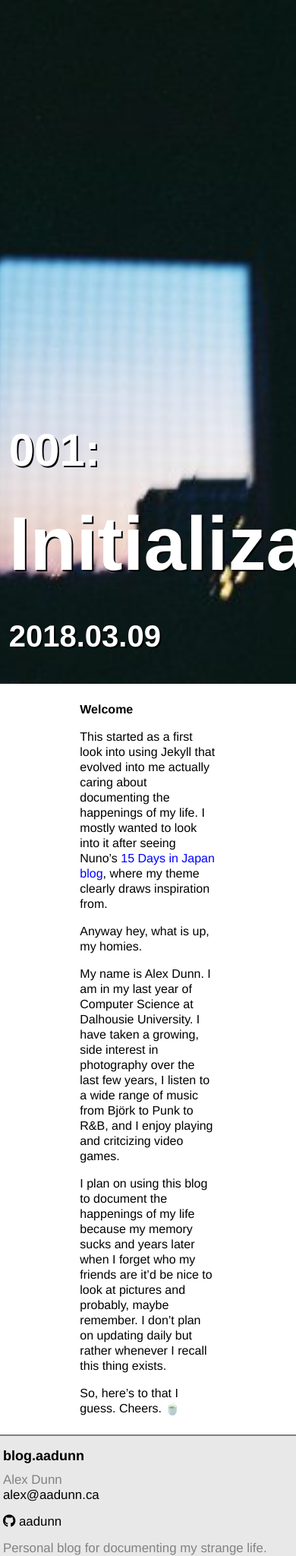
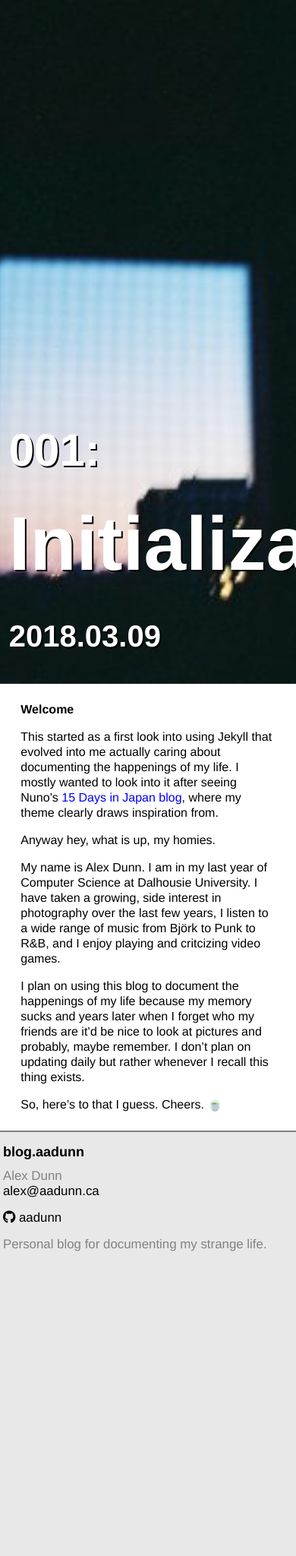
Before and after one commit to aadunn/blog, a Jekyll site: the page built from _posts/2018-03-09-first-post.md, in a window 390 px wide. Shown: the whole page at 76% size. Built offline with Jekyll 4.4.1, drawn with Linux system fonts in a browser that asks for light colours; nearby versions of some CDN libraries; after the commit the page ends 1648 px from its top, so only the background shows below that.

Commit message:
even more responsive goodness

```diff
--- a/_sass/post.scss
+++ b/_sass/post.scss
@@ -53,3 +53,9 @@
 		color: blue;
 	}
 }
+
+@include media-query($on-palm) {
+  .article-body {
+    width: 90vw;
+  }
+}
```
